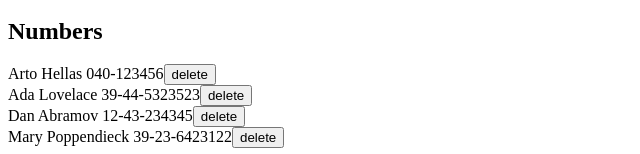
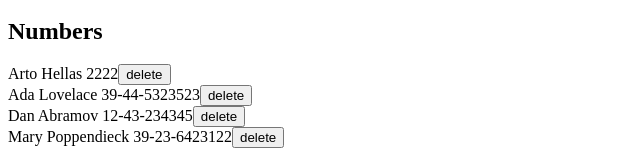
Before and after one commit to PetteriV99/full-stack-open, a React (Create React App) app in the folder osa2/puhelinluettelo/: page / in a window 1280 px wide. Shown: the part 220-374 px from the top of the page, without its empty margins (0-640 px from the left). Built offline with nearby package versions, Linux system fonts and the light colour scheme; data requests are answered from the project's data file.

Commit message:
Add task 2.15

```diff
--- a/osa2/puhelinluettelo/db.json
+++ b/osa2/puhelinluettelo/db.json
@@ -1,8 +1,8 @@
 {
-    "persons":[
+  "persons": [
     {
       "name": "Arto Hellas",
-        "number": "040-123456",
+      "number": "2222",
       "id": 1
     },
     {
--- a/osa2/puhelinluettelo/src/App.js
+++ b/osa2/puhelinluettelo/src/App.js
@@ -68,8 +68,17 @@ const App = () => {
     }
     const checkSimilar = persons.find(person => person.name === personObject.name)
     if (checkSimilar) {
-      alert(`${newName} is already added to phonebook`)
+      const confirmed = window.confirm(`${newName} is already added to phonebook, replace the old number with a new one?`)
+      if (confirmed) {
+        const id = checkSimilar.id
+        personService
+          .update(id, personObject)
+          .then(returnedPerson => {
+            setPersons(persons.map(person => person.id !== id ? person : returnedPerson))
+          })
       }
+    }
+    else {
       personService
         .create(personObject)
         .then(returnedPerson => {
@@ -77,6 +86,7 @@ const App = () => {
           setNewName('')
           setNewNumber('')
         })
+    }
   }
 
   const removePerson = (id) => {
```
Also changed, not shown: 2 other files (tests, documents, lock files or other folders). Lines whose indentation alone changed are shown as unchanged.
